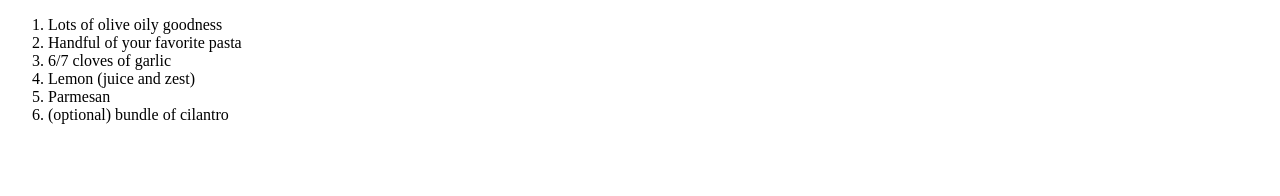
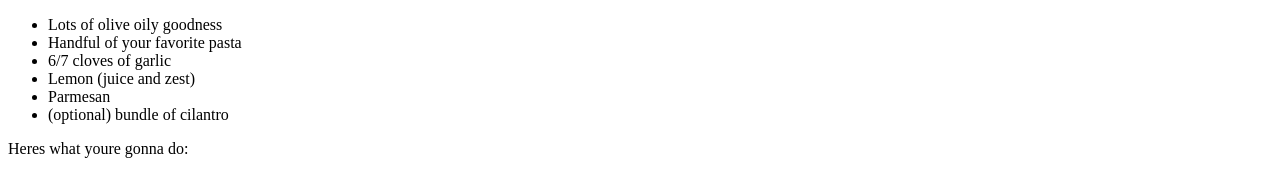
Before and after one commit to Skela-the-Meme/odin-recipes, a plain HTML site: page Recipes/garlic-noods.html in a window 1280 px wide. Shown: the part 384-580 px from the top of the page. Drawn offline with Linux system fonts and the light colour scheme.

Commit message:
added sentance

```diff
--- a/Recipes/garlic-noods.html
+++ b/Recipes/garlic-noods.html
@@ -10,13 +10,16 @@
     <h1>Garlic Noods</h1>
     <img src="https://www.lemonblossoms.com/wp-content/uploads/2022/03/Butter-Noodles-S5.jpg"
     <p>Garlic pasta is my absolute favorite easy food to eat. Here is what you need for some oily goodness</p>
-    <ol>
+    <ul>
         <li>Lots of olive oily goodness</li>
         <li>Handful of your favorite pasta</li>
         <li>6/7 cloves of garlic</li>
         <li>Lemon (juice and zest)</li>
         <li>Parmesan</li>
         <li>(optional) bundle of cilantro</li>
-    </ol>
+    </ul>
+
+    <p>Heres what youre gonna do:</p>
+
 </body>
 </html>
```
